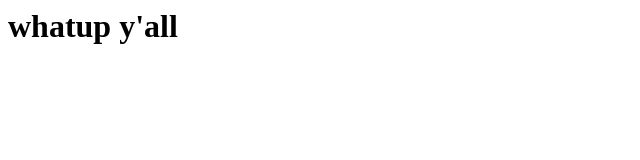
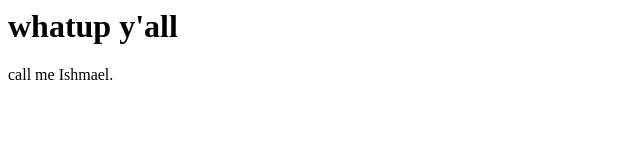
Before and after one commit to RishBar/website, a plain HTML site: page index.html in a window 1280 px wide. Shown: the full height of the page, 0-640 px from the left. Drawn offline with Linux system fonts and the light colour scheme.

Commit message:
add paragraph tag

```diff
--- a/index.html
+++ b/index.html
@@ -1 +1,2 @@
 <h1>whatup y'all</h1>
+<p>call me Ishmael.</p>
```
